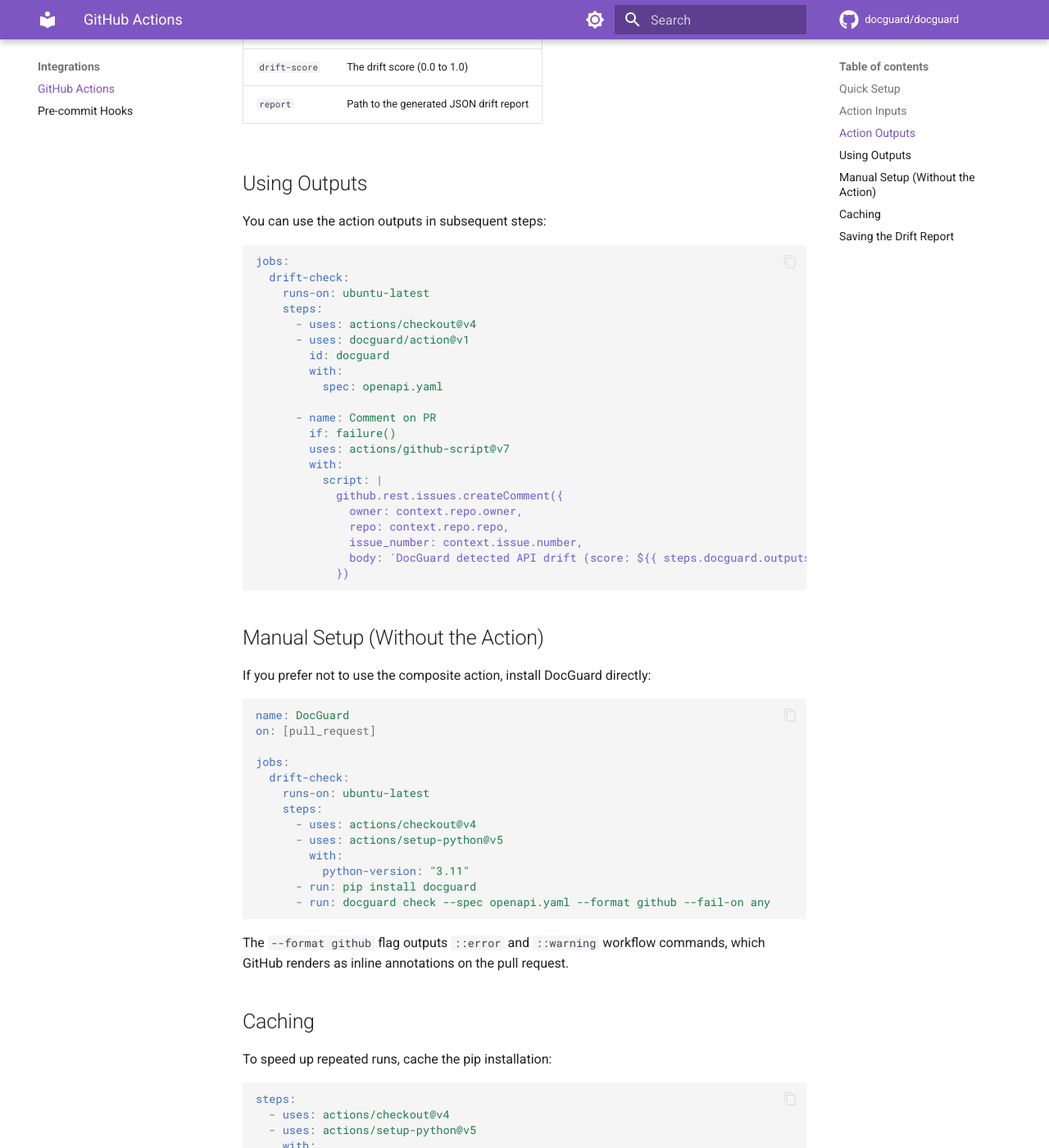
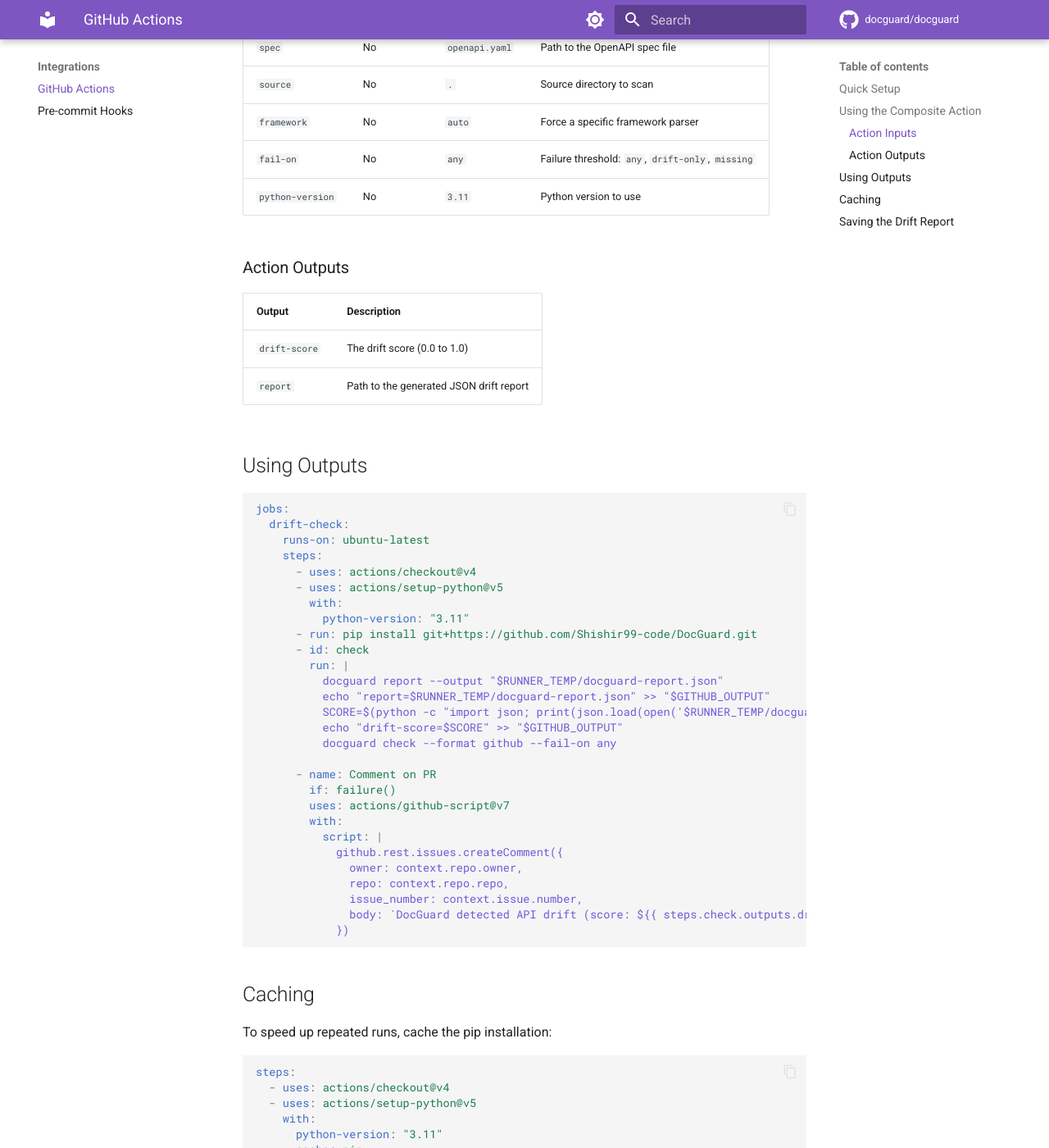
Before and after one commit to Shishir99-code/DocGuard, an MkDocs documentation site: the page built from docs/integrations/github-actions.md, in a window 1280 px wide and 1400 px high, scrolled down 1205 px. Shown: the whole window at 82% size. Built offline with MkDocs 1.6.1 and Material for MkDocs 9.7.7, drawn with Linux system fonts in a browser that asks for light colours; comment, search, counter and statistics services are not loaded; some of the changed text lies outside the part shown.

Commit message:
docs: fix install instructions to reflect pre-PyPI state
Replace all `pip install docguard` references with clone + `pip install -e .`
since the package is not yet published to PyPI. Update CI/CD examples to use
`pip install git+https://github.com/Shishir99-code/DocGuard.git`, fix composite
action reference from `docguard/action@v1` to `Shishir99-code/DocGuard@main`,
update pre-commit repo URL and rev from `v0.1.0` to `main`, remove the
unimplemented `DOCGUARD_SPEC_PATH` env var from the CLI reference, and strip
broken PyPI/CI badges from the README.

Co-Authored-By: Claude Sonnet 4.6 <noreply@anthropic.com>

````diff
--- a/action.yml
+++ b/action.yml
@@ -44,7 +44,7 @@ runs:
 
     - name: Install DocGuard
       shell: bash
-      run: pip install docguard
+      run: pip install git+https://github.com/Shishir99-code/DocGuard.git
 
     - name: Run DocGuard check
       shell: bash
--- a/docs/auto-fix.md
+++ b/docs/auto-fix.md
@@ -19,7 +19,7 @@ Drift Report + Current Spec ──► LLM Prompt ──► OpenAI API ──►
 The LLM feature requires the `openai` package:
 
 ```bash
-pip install 'docguard[llm]'
+pip install -e '.[llm]'
 ```
 
 ## API Key Setup
--- a/docs/cli-reference.md
+++ b/docs/cli-reference.md
@@ -157,6 +157,5 @@ docguard version
 | Variable | Description | Used by |
 |----------|-------------|---------|
 | `OPENAI_API_KEY` | API key for LLM-powered auto-fix (default) | `docguard fix` |
-| `DOCGUARD_SPEC_PATH` | Override spec path (alternative to `--spec`) | All commands |
 
 The API key environment variable name is configurable via `.docguard.yaml` under `fix.api_key_env`.
--- a/docs/integrations/github-actions.md
+++ b/docs/integrations/github-actions.md
@@ -1,6 +1,6 @@
 # GitHub Actions Integration
 
-DocGuard provides a GitHub Action that validates your code against your OpenAPI spec on every pull request. Drift issues appear as inline annotations on the "Files changed" tab.
+DocGuard can run on every pull request to catch drift before it merges. Drift issues appear as inline annotations on the "Files changed" tab when using `--format github`.
 
 ## Quick Setup
 
@@ -16,15 +16,32 @@ jobs:
     runs-on: ubuntu-latest
     steps:
       - uses: actions/checkout@v4
-      - uses: docguard/action@v1
+      - uses: actions/setup-python@v5
+        with:
+          python-version: "3.11"
+      - run: pip install git+https://github.com/Shishir99-code/DocGuard.git
+      - run: docguard check --spec openapi.yaml --format github --fail-on any
+```
+
+The `--format github` flag outputs `::error` and `::warning` workflow commands, which GitHub renders as inline annotations on the pull request.
+
+## Using the Composite Action
+
+If your project clones or embeds this repository, you can reference the bundled `action.yml` directly:
+
+```yaml
+jobs:
+  drift-check:
+    runs-on: ubuntu-latest
+    steps:
+      - uses: actions/checkout@v4
+      - uses: Shishir99-code/DocGuard@main
         with:
           spec: openapi.yaml
           fail-on: any
 ```
 
-That's it. The action installs DocGuard, runs the check, and posts inline annotations for any drift detected.
-
-## Action Inputs
+### Action Inputs
 
 | Input | Required | Default | Description |
 |-------|----------|---------|-------------|
@@ -34,7 +51,7 @@ That's it. The action installs DocGuard, runs the check, and posts inline annota
 | `fail-on` | No | `any` | Failure threshold: `any`, `drift-only`, `missing` |
 | `python-version` | No | `3.11` | Python version to use |
 
-## Action Outputs
+### Action Outputs
 
 | Output | Description |
 |--------|-------------|
@@ -43,18 +60,23 @@ That's it. The action installs DocGuard, runs the check, and posts inline annota
 
 ## Using Outputs
 
-You can use the action outputs in subsequent steps:
-
 ```yaml
 jobs:
   drift-check:
     runs-on: ubuntu-latest
     steps:
       - uses: actions/checkout@v4
-      - uses: docguard/action@v1
-        id: docguard
+      - uses: actions/setup-python@v5
         with:
-          spec: openapi.yaml
+          python-version: "3.11"
+      - run: pip install git+https://github.com/Shishir99-code/DocGuard.git
+      - id: check
+        run: |
+          docguard report --output "$RUNNER_TEMP/docguard-report.json"
+          echo "report=$RUNNER_TEMP/docguard-report.json" >> "$GITHUB_OUTPUT"
+          SCORE=$(python -c "import json; print(json.load(open('$RUNNER_TEMP/docguard-report.json'))['drift_score'])")
+          echo "drift-score=$SCORE" >> "$GITHUB_OUTPUT"
+          docguard check --format github --fail-on any
 
       - name: Comment on PR
         if: failure()
@@ -65,31 +87,9 @@ jobs:
               owner: context.repo.owner,
               repo: context.repo.repo,
               issue_number: context.issue.number,
-              body: `DocGuard detected API drift (score: ${{ steps.docguard.outputs.drift-score }}). Please update the OpenAPI spec.`
+              body: `DocGuard detected API drift (score: ${{ steps.check.outputs.drift-score }}). Please update the OpenAPI spec.`
             })
 ```
-
-## Manual Setup (Without the Action)
-
-If you prefer not to use the composite action, install DocGuard directly:
-
-```yaml
-name: DocGuard
-on: [pull_request]
-
-jobs:
-  drift-check:
-    runs-on: ubuntu-latest
-    steps:
-      - uses: actions/checkout@v4
-      - uses: actions/setup-python@v5
-        with:
-          python-version: "3.11"
-      - run: pip install docguard
-      - run: docguard check --spec openapi.yaml --format github --fail-on any
-```
-
-The `--format github` flag outputs `::error` and `::warning` workflow commands, which GitHub renders as inline annotations on the pull request.
 
 ## Caching
 
@@ -102,7 +102,7 @@ steps:
     with:
       python-version: "3.11"
       cache: pip
-  - run: pip install docguard
+  - run: pip install git+https://github.com/Shishir99-code/DocGuard.git
   - run: docguard check --format github
 ```
 
@@ -116,7 +116,7 @@ steps:
   - uses: actions/setup-python@v5
     with:
       python-version: "3.11"
-  - run: pip install docguard
+  - run: pip install git+https://github.com/Shishir99-code/DocGuard.git
   - run: docguard report --output drift-report.json
   - uses: actions/upload-artifact@v4
     with:
````
Also changed, not shown: CONTRIBUTING.md (+1 -1 lines), README.md (+24 -19 lines), docs/getting-started.md (+6 -2 lines), docs/index.md (+3 -1 lines), docs/integrations/pre-commit.md (+4 -4 lines).
